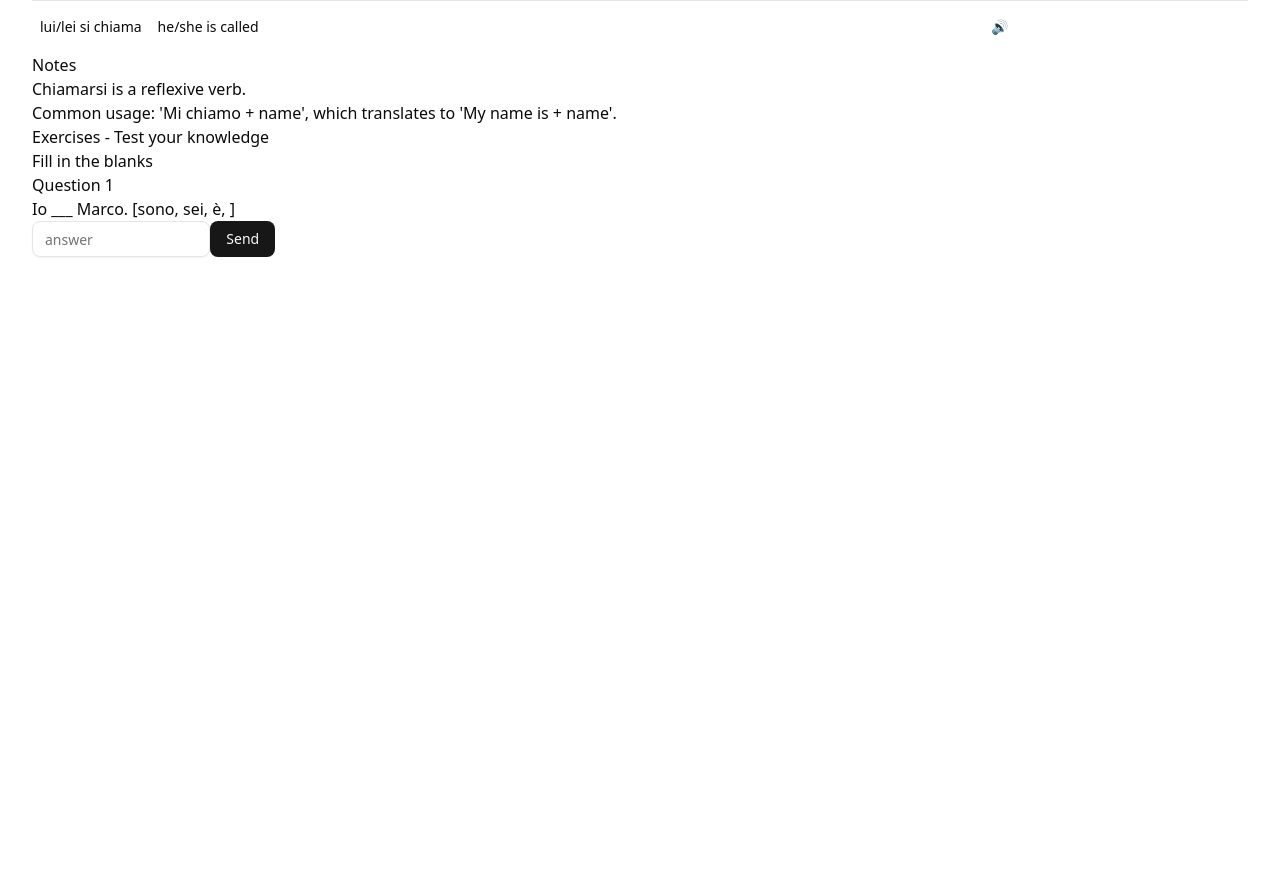
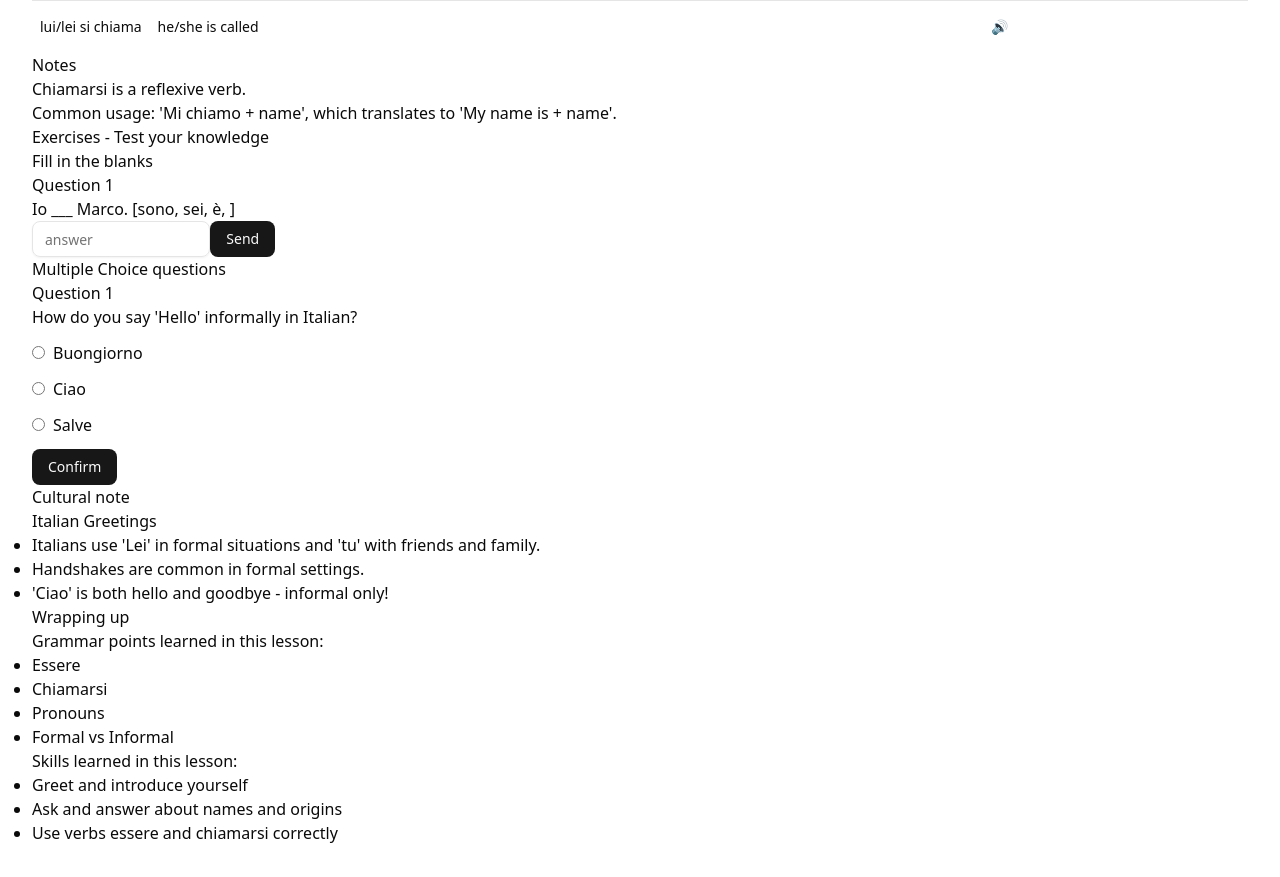
Before and after one commit to Sanish1246/glottis, a React (Vite) app: page /lessons/lesson in a window 1280 px wide. Shown: the part 1680-2557 px from the top of the page. Before the commit the page ends 1969 px from the top, so only its background shows below. Built offline with nearby package versions, Linux system fonts and the light colour scheme.

Commit message:
Finishing initial lesson structure

```diff
--- a/src/App.tsx
+++ b/src/App.tsx
@@ -1,5 +1,4 @@
-import { useState } from "react";
-import { Link, Outlet, useNavigate } from "react-router-dom";
+import { Link, Outlet } from "react-router-dom";
 import { Toaster } from "@/components/ui/sonner";
 import "./App.css";
 
--- a/src/components/pages/Lesson.tsx
+++ b/src/components/pages/Lesson.tsx
@@ -1,9 +1,10 @@
-import React, { useEffect, useState } from "react";
+import { useState } from "react";
 import lesson from "./lessons";
 import SpeechButton from "../ui/SpeechButton";
 import FlashcardList from "../ui/FlashcardList";
 import GrammarTable from "../ui/GrammarTable";
 import FillInTheBlanks from "../ui/FillInTheBlanks";
+import Mcq from "../ui/Mcq";
 
 interface FlashCardProps {
   front: string;
@@ -17,6 +18,7 @@ const addToDeck = (card: FlashCardProps) => {
 
 const Lesson = () => {
   const [correctFib, setCorrectFib] = useState(0);
+  const [correctMcq, setCorrectMcq] = useState(0);
   return (
     <div>
       <h1>
@@ -72,19 +74,53 @@ const Lesson = () => {
       <div>
         <h2>Exercises - Test your knowledge</h2>
         <h3>Fill in the blanks</h3>
-        {lesson.exercises[0].questions.map((q, index) => (
+        {lesson.fib.map((q, index) => (
           <div
             key={index}
             className={`mx-auto ${index == correctFib ? "block" : "hidden"}`}
           >
             <h3>Question {index + 1}</h3>
-            <FillInTheBlanks
-              question={q}
-              correctFib={correctFib}
-              setCorrectFib={setCorrectFib}
-            ></FillInTheBlanks>
+            <FillInTheBlanks question={q} setCorrectFib={setCorrectFib} />
           </div>
         ))}
+
+        <h3>Multiple Choice questions</h3>
+        {lesson.mcq.map((q, index) => (
+          <div
+            key={index}
+            className={`mx-auto ${index == correctMcq ? "block" : "hidden"}`}
+          >
+            <h3>Question {index + 1}</h3>
+            <Mcq question={q} setCorrectMcq={setCorrectMcq} />
+          </div>
+        ))}
+      </div>
+
+      <div>
+        <h2>Cultural note</h2>
+        <h3> {lesson.cultural_note.title}</h3>
+        <ul className="list-disc">
+          {lesson.cultural_note.content.map((note, index) => (
+            <li key={index}>{note}</li>
+          ))}
+        </ul>
+      </div>
+
+      <div>
+        <h2>Wrapping up</h2>
+        <h3>Grammar points learned in this lesson:</h3>
+        <ul className="list-disc">
+          {lesson.summary.grammarPoints.map((point, index) => (
+            <li key={index}>{point}</li>
+          ))}
+        </ul>
+
+        <h3>Skills learned in this lesson:</h3>
+        <ul className="list-disc">
+          {lesson.summary.skills.map((skill, index) => (
+            <li key={index}>{skill}</li>
+          ))}
+        </ul>
       </div>
     </div>
   );
--- a/src/components/pages/lessons.ts
+++ b/src/components/pages/lessons.ts
@@ -150,9 +150,9 @@ const lesson = {
       title: "Verb CHIAMARSI (to be called)",
       type: "table",
       content: [
-        { verb: "io mi chiamo", english: "I am called" },
-        { verb: "tu ti chiami", english: "you are called" },
-        { verb: "lui/lei si chiama", english: "he/she is called" },
+        { verb: "io mi chiamo", english: "I am called",example:"",audio:"Microsoft Cosimo - Italian (Italy)" },
+        { verb: "tu ti chiami", english: "you are called",example:"",audio:"Microsoft Cosimo - Italian (Italy)" },
+        { verb: "lui/lei si chiama", english: "he/she is called",example:"",audio:"Microsoft Cosimo - Italian (Italy)" },
       ],
       notes: [
         "Chiamarsi is a reflexive verb.",
@@ -161,11 +161,8 @@ const lesson = {
     },
   ],
 
-  exercises: [
-    {
-      type: "fill_in_the_blank",
-      difficulty: "easy",
-      questions: [
+
+      fib: [
         {
           text: "Io ___ Marco.",
           options: ["sono", "sei", "è"],
@@ -177,11 +174,9 @@ const lesson = {
           answer: "chiami",
         },
       ],
-    },
-    {
-      type: "multiple_choice",
-      difficulty: "medium",
-      questions: [
+
+
+      mcq: [
         {
           question: "How do you say 'Hello' informally in Italian?",
           options: ["Buongiorno", "Ciao", "Salve"],
@@ -193,8 +188,8 @@ const lesson = {
           answer: "Where are you from?",
         },
       ],
-    },
-  ],
+
+
 
   final_quiz: {
     totalQuestions: 15,
@@ -207,7 +202,7 @@ const lesson = {
     content: [
       "Italians use 'Lei' in formal situations and 'tu' with friends and family.",
       "Handshakes are common in formal settings.",
-      "'Ciao' is both hello and goodbye — informal only!",
+      "'Ciao' is both hello and goodbye - informal only!",
     ],
     media: {
       video: "/videos/italian_greetings.mp4",
--- a/src/components/ui/FillInTheBlanks.tsx
+++ b/src/components/ui/FillInTheBlanks.tsx
@@ -11,15 +11,10 @@ interface Question {
 
 interface QuestionProp {
   question: Question;
-  correctFib: number;
   setCorrectFib: React.Dispatch<React.SetStateAction<number>>;
 }
 
-const FillInTheBlanks = ({
-  question,
-  correctFib,
-  setCorrectFib,
-}: QuestionProp) => {
+const FillInTheBlanks = ({ question, setCorrectFib }: QuestionProp) => {
   const [newAnswer, setNewAnswer] = useState("");
   function checkAnswer() {
     if (newAnswer.toLowerCase() == question.answer.toLowerCase()) {
--- /dev/null
+++ b/src/components/ui/Mcq.tsx
@@ -0,0 +1,64 @@
+import React, { useState } from "react";
+import { Button } from "./button";
+import { toast } from "sonner";
+
+interface Question {
+  question: string;
+  options: string[];
+  answer: string;
+}
+
+interface QuestionProp {
+  question: Question;
+  setCorrectMcq: React.Dispatch<React.SetStateAction<number>>;
+}
+
+const Mcq = ({ question, setCorrectMcq }: QuestionProp) => {
+  const [newAnswer, setNewAnswer] = useState("");
+
+  function checkAnswer() {
+    if (newAnswer.toLowerCase() == question.answer.toLowerCase()) {
+      toast.success("Correct Answer!", {
+        action: {
+          label: "Close",
+          onClick: () => {
+            toast.dismiss();
+          },
+        },
+      });
+      setNewAnswer("");
+      setCorrectMcq((prevCount) => prevCount + 1);
+    } else {
+      toast.error("Wrong answer!", {
+        action: {
+          label: "Close",
+          onClick: () => {
+            toast.dismiss();
+          },
+        },
+      });
+    }
+  }
+
+  return (
+    <div className="space-y-3">
+      <p className="font-medium">{question.question}</p>
+      {question.options.map((opt, i) => (
+        <label key={i} className="block">
+          <input
+            type="radio"
+            name="quiz"
+            value={opt}
+            checked={newAnswer === opt}
+            onChange={(e) => setNewAnswer(e.target.value)}
+            className="mr-2"
+          />
+          {opt}
+        </label>
+      ))}
+      <Button onClick={checkAnswer}>Confirm</Button>
+    </div>
+  );
+};
+
+export default Mcq;
```
